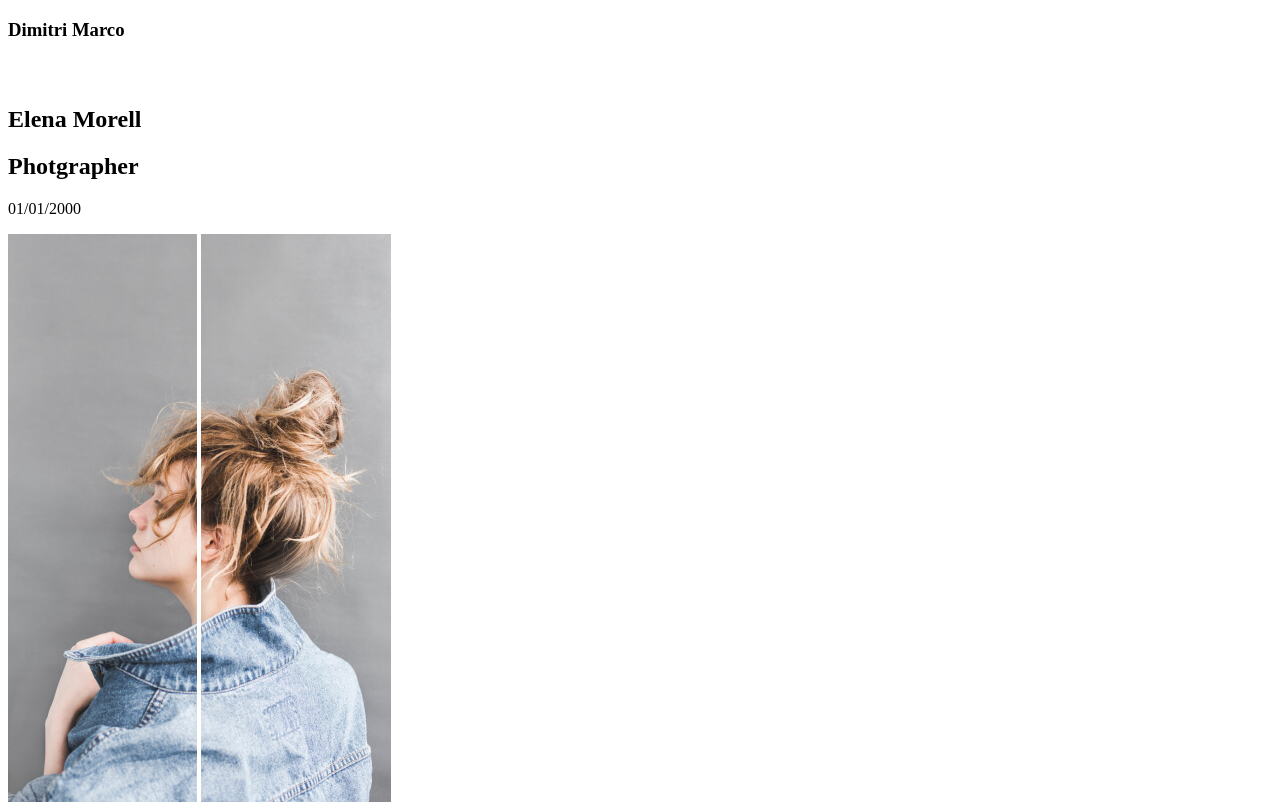
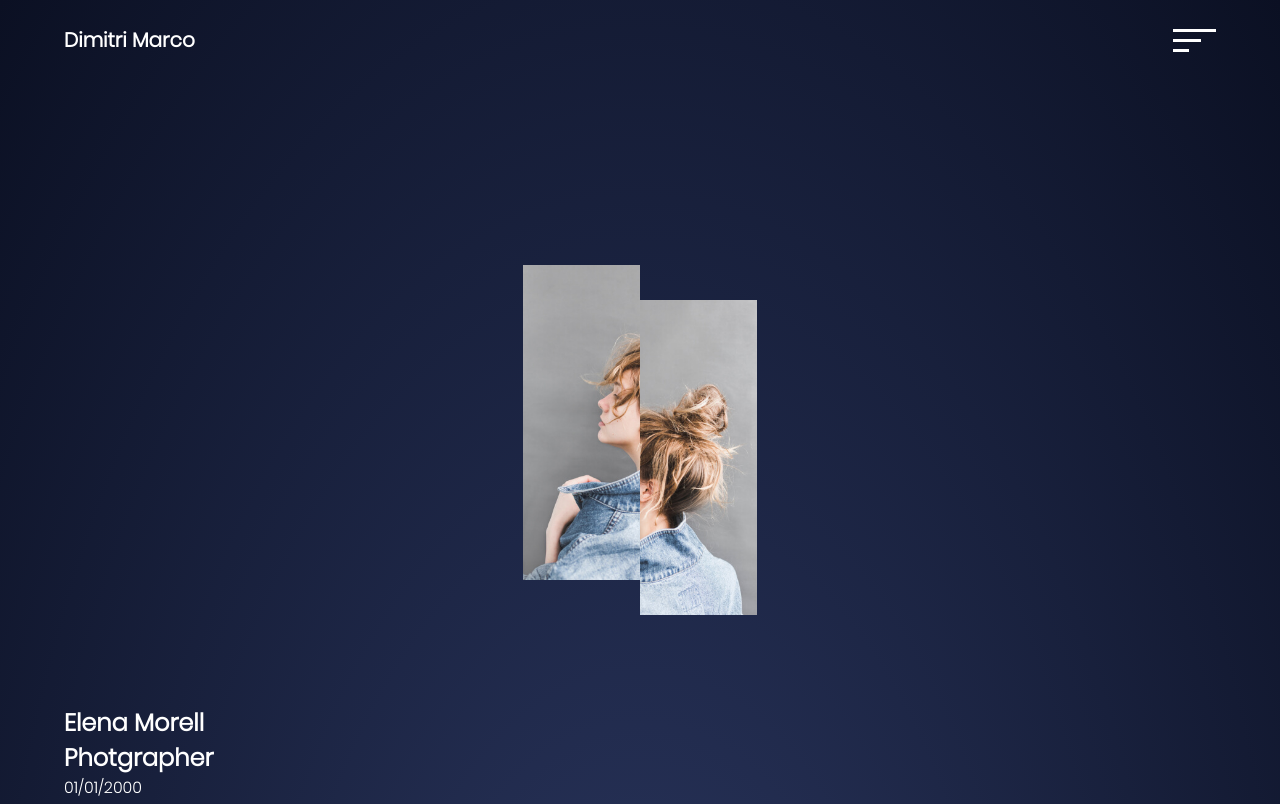
Before and after one commit to adarsh-goswamii/Responsive-Website, a plain HTML site: page index.html in a window 1280 px wide. Shown: the top 804 px of the page. Drawn offline with Linux system fonts and the light colour scheme.

Commit message:
transition

```diff
--- a/index.html
+++ b/index.html
@@ -37,8 +37,8 @@
                         <p>02/01/2000</p>
                     </div>
                     <div class="hero">
-                        <img class="model_left" src="./img/chef-left.jpg" alt="chef left">
-                        <img class="model_right" src="./img/chef-right.jpg" alt="chef right">
+                        <img class="chef_left" src="./img/chef-left.jpg" alt="chef left">
+                        <img class="chef_right" src="./img/chef-right.jpg" alt="chef right">
                     </div>
                 </section>
 
@@ -49,8 +49,8 @@
                         <p>03/01/2000</p>
                     </div>
                     <div class="hero">
-                        <img class="model_left" src="./img/hair-left.jpg" alt="hairstylist left">
-                        <img class="model_right" src="./img/hair-right.jpg" alt="hairstylist right">
+                        <img class="hairstylist_left" src="./img/hair-left.jpg" alt="hairstylist left">
+                        <img class="hairstylist_right" src="./img/hair-right.jpg" alt="hairstylist right">
                     </div>
                 </section>
 
--- a/style.css
+++ b/style.css
@@ -0,0 +1,89 @@
+*, *::after, *::before {
+    margin: 0;
+    padding: 0;
+    box-sizing: border-box;
+}
+
+@font-face {
+    font-family: PopLight ;
+    src: url(./fonts/Poppins-Light.ttf);
+}
+
+@font-face {
+    font-family: PopRegular ;
+    src: url(./fonts/Poppins-Regular.ttf);
+}
+
+@font-face {
+    font-family: PopMedium ;
+    src: url(./fonts/Poppins-Medium.ttf);
+}
+
+body {
+    font-family: PopLight;
+}
+
+.portfolio {
+    color: white;
+    background: radial-gradient(rgba(43, 55, 96, 1), rgba(11, 16, 35, 1));
+}
+
+nav {
+    /* 1. We will specify a height for the navigation
+       2. Then we are specifing that if the screen is 100% then the nav content will only occupy like 90% of it.
+       3. After that we are giving margin auto which will basically assign left and right margin to 5%.*/
+    min-height: 10vh;
+    width: 90%;
+    margin: auto;
+
+    display: flex;
+    justify-content: space-between;
+    align-items: center;
+    padding: 20px, 0px;
+}
+
+.page {
+    min-height: 90vh;
+    display: grid;
+    /* This will divide the screen into 5% 30% 30% 30% 5% */
+    grid-template-columns: 5% 1fr 1fr 1fr 5%;
+}
+
+.logo {
+    font-size: 20px;
+}
+
+.hero {
+    overflow: hidden;
+    height: 350px;
+    align-self: center;
+    justify-self: center;
+    display: flex;
+}
+
+.hero img {
+    height: 350px;
+    transition: transform 0.3s ease-out;
+    cursor: pointer;
+}
+
+.model_right {
+    transform: translate(0%, 10%);
+}
+
+.model_left {
+    transform: translate(0%, -10%);
+}
+
+.hero:hover .model_right {
+    transform: translate(0%, 0%);
+}
+
+.hero:hover .model_left {
+    transform: translate(0%, 0%);
+}
+
+.details {
+    grid-column: 2/3;
+    align-self: end;
+}
```
